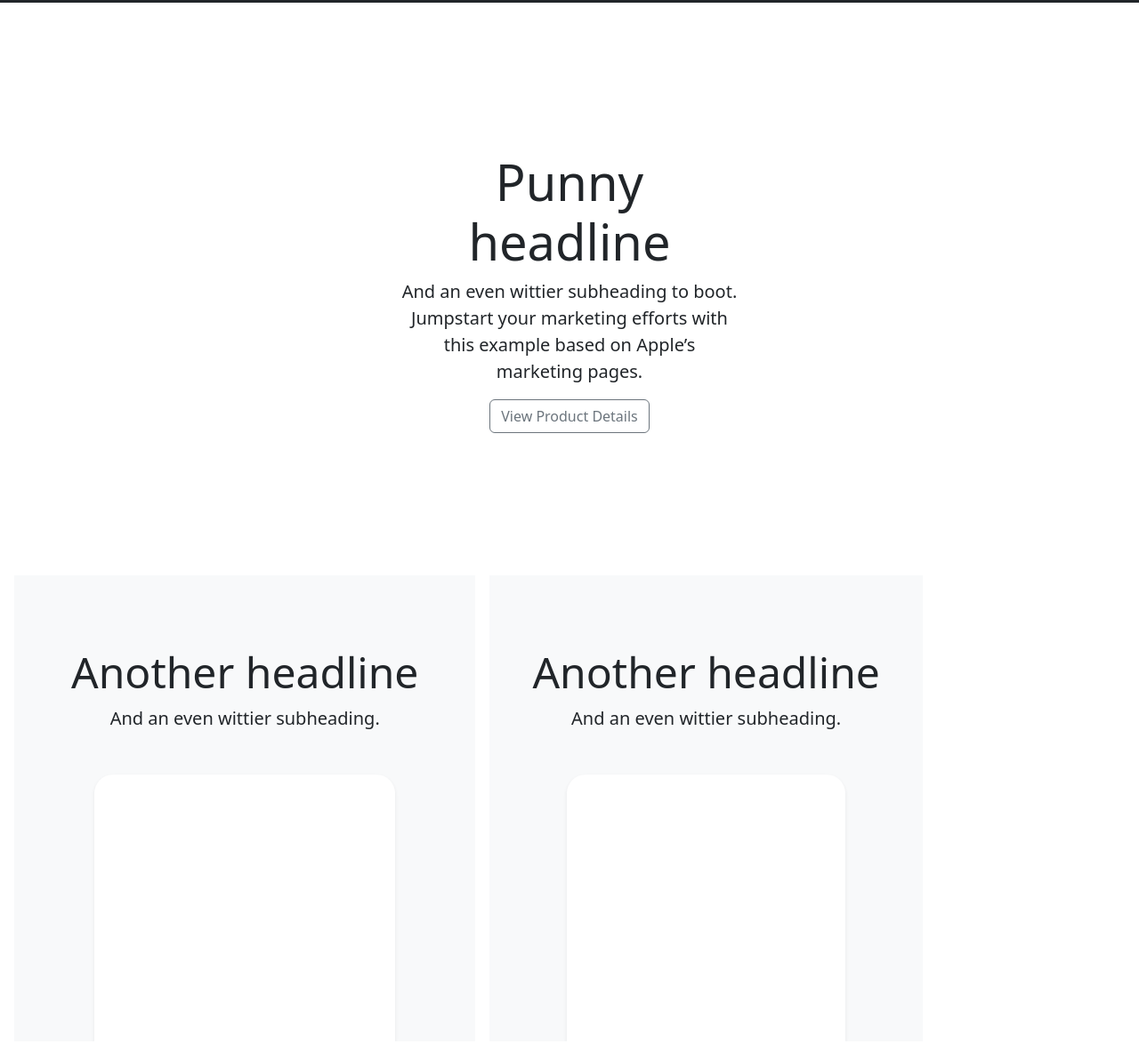
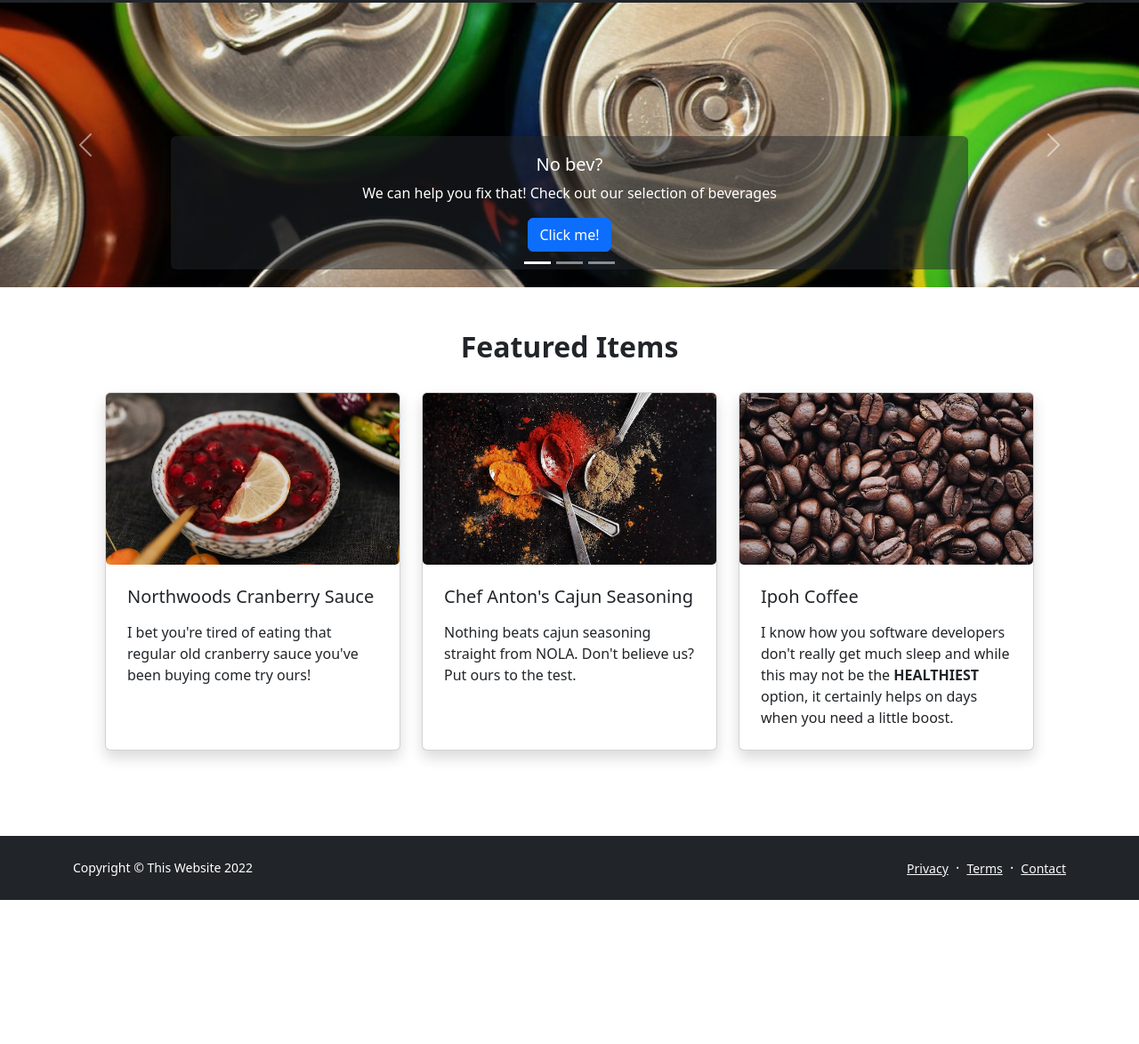
Before and after one commit to nereno96/NorthwindGrocery, a plain HTML site: page index.html in a window 1280 px wide. Shown: the part 69-1243 px from the top of the page at 89% size. After the commit the page ends 1081 px from the top, so only its background shows below. Drawn offline with nearby package versions, Linux system fonts and the light colour scheme.

Commit message:
updated homepage

```diff
--- a/index.html
+++ b/index.html
@@ -22,7 +22,7 @@
         <li class="nav-item"><a href="productsearch.html" class="nav-link">Product Search</a></li>
     </ul>
     </header> -->
-    <header class="text-bg-dark d-flex flex-wrap align-items-center justify-content-center justify-content-md-between py-3 mb-4">
+    <header class="text-bg-dark d-flex flex-wrap align-items-center justify-content-center justify-content-md-between py-3">
 
         <ul class="nav col-12 col-md-auto mb-2 justify-content-center mb-md-0">
         <li><a href="#" class="nav-link px-2 link-secondary">Home</a></li>
@@ -30,48 +30,100 @@
         </ul>
     </header>
     <main>
-        <div class="position-relative overflow-hidden p-3 p-md-5 m-md-3 text-center bg-image">
-          <div class="col-md-5 p-lg-5 mx-auto my-5">
-            <h1 class="display-4 fw-normal">Punny headline</h1>
-            <p class="lead fw-normal">And an even wittier subheading to boot. Jumpstart your marketing efforts with this example based on Apple’s marketing pages.</p>
-            <a class="btn btn-outline-secondary" href="#">View Product Details</a>
-          </div>
+        <div id="homePageCarousel" class="carousel slide" data-bs-ride="false">
+            <div class="carousel-indicators">
+              <button type="button" data-bs-target="#homePageCarousel" data-bs-slide-to="0" class="active" aria-current="true" aria-label="Slide 1"></button>
+              <button type="button" data-bs-target="#homePageCarousel" data-bs-slide-to="1" aria-label="Slide 2"></button>
+              <button type="button" data-bs-target="#homePageCarousel" data-bs-slide-to="2" aria-label="Slide 3"></button>
+            </div>
+            <div class="carousel-inner">
+              <div class="carousel-item active">
+                <img src="images/beverage-carousel-2-1024x256.jpg" class="d-block w-100" alt="...">
+                <div class="carousel-caption d-none d-md-block bg-dark rounded bg-opacity-50">
+                  <h5>No bev?</h5>
+                  <p>We can help you fix that! Check out our selection of beverages</p>
+                  <a class="btn btn-primary" href="productdetails.html?productId=beverages" role="button">Click me!</a>
+                </div>
+              </div>
+              <div class="carousel-item">
+                <img src="images/confections-carousel-1024x25.jpg" class="d-block w-100" alt="...">
+                <div class="carousel-caption d-none d-md-block bg-dark rounded bg-opacity-50">
+                  <h5>Got a sweet tooth?</h5>
+                  <p>We've got you covered.</p>
+                  <a class="btn btn-primary" href="productdetails.html?productId=confections" role="button">Click me!</a>
+                </div>
+              </div>
+              <div class="carousel-item">
+                <img src="images/produce-carousel-1024x25.jpg" class="d-block w-100" alt="...">
+                <div class="carousel-caption d-none d-md-block bg-dark rounded bg-opacity-50">
+                  <h5>(Insert clever line about produce here)</h5>
+                  <p>Check out our produce section!</p>
+                  <a class="btn btn-primary" href="productdetails.html?productId=produce" role="button">Click me!</a>
+                </div>
+              </div>
+            </div>
+            <button class="carousel-control-prev" type="button" data-bs-target="#homePageCarousel" data-bs-slide="prev">
+              <span class="carousel-control-prev-icon" aria-hidden="true"></span>
+              <span class="visually-hidden">Previous</span>
+            </button>
+            <button class="carousel-control-next" type="button" data-bs-target="#homePageCarousel" data-bs-slide="next">
+              <span class="carousel-control-next-icon" aria-hidden="true"></span>
+              <span class="visually-hidden">Next</span>
+            </button>
         </div>
-
-        <div class="d-md-flex flex-md-equal w-100 my-md-3 ps-md-3">
-          <div class="bg-light me-md-3 pt-3 px-3 pt-md-5 px-md-5 text-center overflow-hidden">
-            <div class="my-3 p-3">
-              <h2 class="display-5">Another headline</h2>
-              <p class="lead">And an even wittier subheading.</p>
+        <div class="container px-5 my-5">
+            <div class="row gx-5 justify-content-center">
+                <div class="col-lg-8 col-xl-6">
+                    <div class="text-center">
+                        <h2 class="fw-bolder pb-4">Featured Items</h2>
+                    </div>
+                </div>
             </div>
-            <div class="bg-body shadow-sm mx-auto" style="width: 80%; height: 300px; border-radius: 21px 21px 0 0;"></div>
-          </div>
-          <div class="bg-light me-md-3 pt-3 px-3 pt-md-5 px-md-5 text-center overflow-hidden">
-            <div class="my-3 py-3">
-              <h2 class="display-5">Another headline</h2>
-              <p class="lead">And an even wittier subheading.</p>
+            <div class="row">
+                <div class="col-lg-4 mb-5">
+                    <div class="card h-100 shadow">
+                        <img class="card-img" src="images/cranberry-sauce-card-600x350.jpg" alt="...">
+                        <div class="card-body p-4">
+                            <a class="text-decoration-none link-dark stretched-link" href="productdetails.html?productId=8"><h5 class="card-title mb-3">Northwoods Cranberry Sauce</h5></a>
+                            <p class="card-text mb-0">I bet you're tired of eating that regular old cranberry sauce you've been buying come try ours!</p>
+                        </div>
+                    </div>
+                </div>
+                <div class="col-lg-4 mb-5">
+                    <div class="card h-100 shadow">
+                        <img class="card-img" src="images/cajun-seasoning-card-600x350.jpg" alt="...">
+                        <div class="card-body p-4">
+                            <a class="text-decoration-none link-dark stretched-link" href="productdetails.html?productId=4"><h5 class="card-title mb-3">Chef Anton's Cajun Seasoning</h5></a>
+                            <p class="card-text mb-0">Nothing beats cajun seasoning straight from NOLA. Don't believe us? Put ours to the test.</p>
+                        </div>
+                    </div>
+                </div>
+                <div class="col-lg-4 mb-5">
+                    <div class="card h-100 shadow">
+                        <img class="card-img" src="images/coffee-card-600x350.jpg" alt="...">
+                        <div class="card-body p-4">
+                            <a class="text-decoration-none link-dark stretched-link" href="#!"><h5 class="card-title mb-3">Ipoh Coffee</h5></a>
+                            <p class="card-text mb-0">I know how you software developers don't really get much sleep and while this may not be the <span class="fw-bold">HEALTHIEST</span> option, it certainly helps on days when you need a little boost.</p>
+                        </div>
+                    </div>
+                </div>
             </div>
-            <div class="bg-body shadow-sm mx-auto" style="width: 80%; height: 300px; border-radius: 21px 21px 0 0;"></div>
-          </div>
         </div>
-
-        <div class="d-md-flex flex-md-equal w-100 my-md-3 ps-md-3">
-          <div class="bg-light me-md-3 pt-3 px-3 pt-md-5 px-md-5 text-center overflow-hidden">
-            <div class="my-3 p-3">
-              <h2 class="display-5">Another headline</h2>
-              <p class="lead">And an even wittier subheading.</p>
+    </main>
+    <footer class="bg-dark py-4 mt-auto">
+        <div class="container">
+            <div class="row align-items-center justify-content-between flex-column flex-sm-row">
+                <div class="col-auto"><div class="small m-0 text-white">Copyright © This Website 2022</div></div>
+                <div class="col-auto">
+                    <a class="link-light small" href="#!">Privacy</a>
+                    <span class="text-white mx-1">·</span>
+                    <a class="link-light small" href="#!">Terms</a>
+                    <span class="text-white mx-1">·</span>
+                    <a class="link-light small" href="#!">Contact</a>
+                </div>
             </div>
-            <div class="bg-body shadow-sm mx-auto" style="width: 80%; height: 300px; border-radius: 21px 21px 0 0;"></div>
-          </div>
-          <div class="bg-light me-md-3 pt-3 px-3 pt-md-5 px-md-5 text-center overflow-hidden">
-            <div class="my-3 py-3">
-              <h2 class="display-5">Another headline</h2>
-              <p class="lead">And an even wittier subheading.</p>
-            </div>
-            <div class="bg-body shadow-sm mx-auto" style="width: 80%; height: 300px; border-radius: 21px 21px 0 0;"></div>
-          </div>
         </div>
-      </main>
+    </footer>
     <script src="https://cdn.jsdelivr.net/npm/bootstrap@5.2.3/dist/js/bootstrap.bundle.min.js" integrity="sha384-kenU1KFdBIe4zVF0s0G1M5b4hcpxyD9F7jL+jjXkk+Q2h455rYXK/7HAuoJl+0I4" crossorigin="anonymous"></script>
   </body>
 </html>
```
